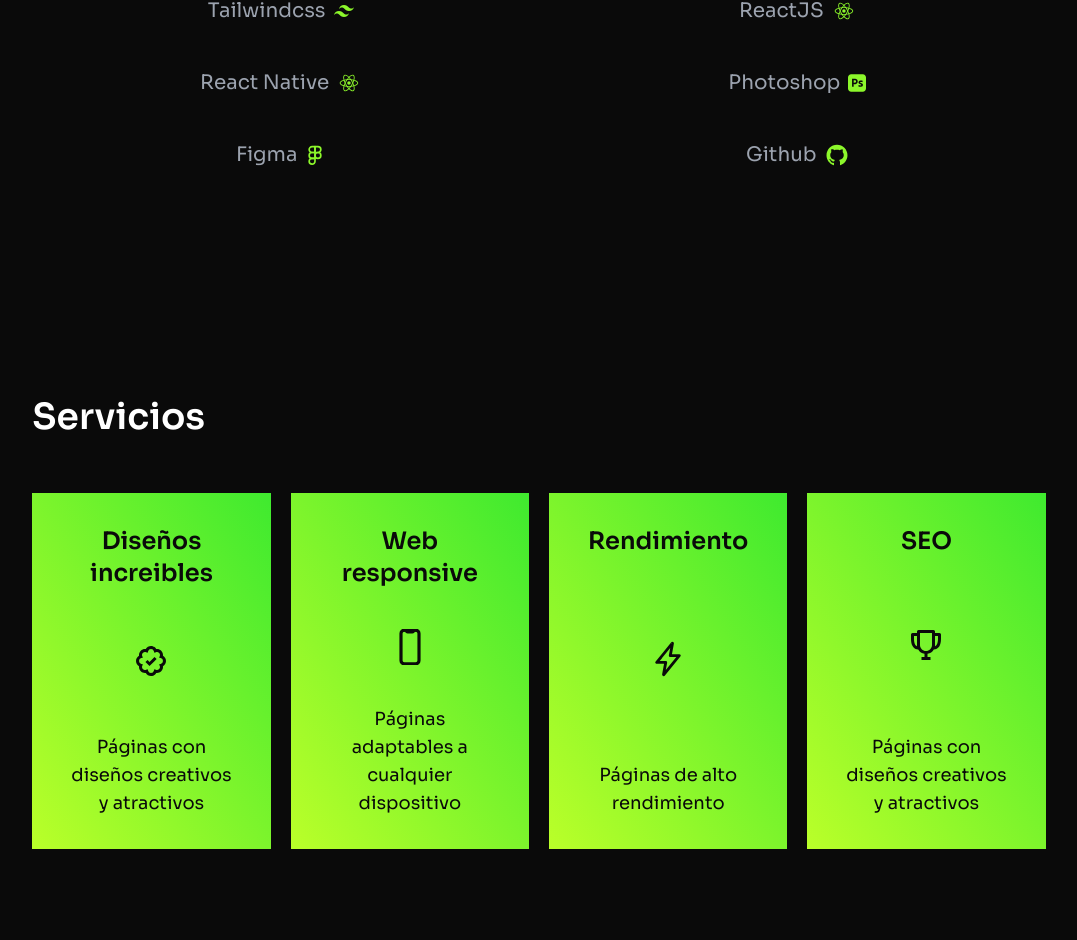
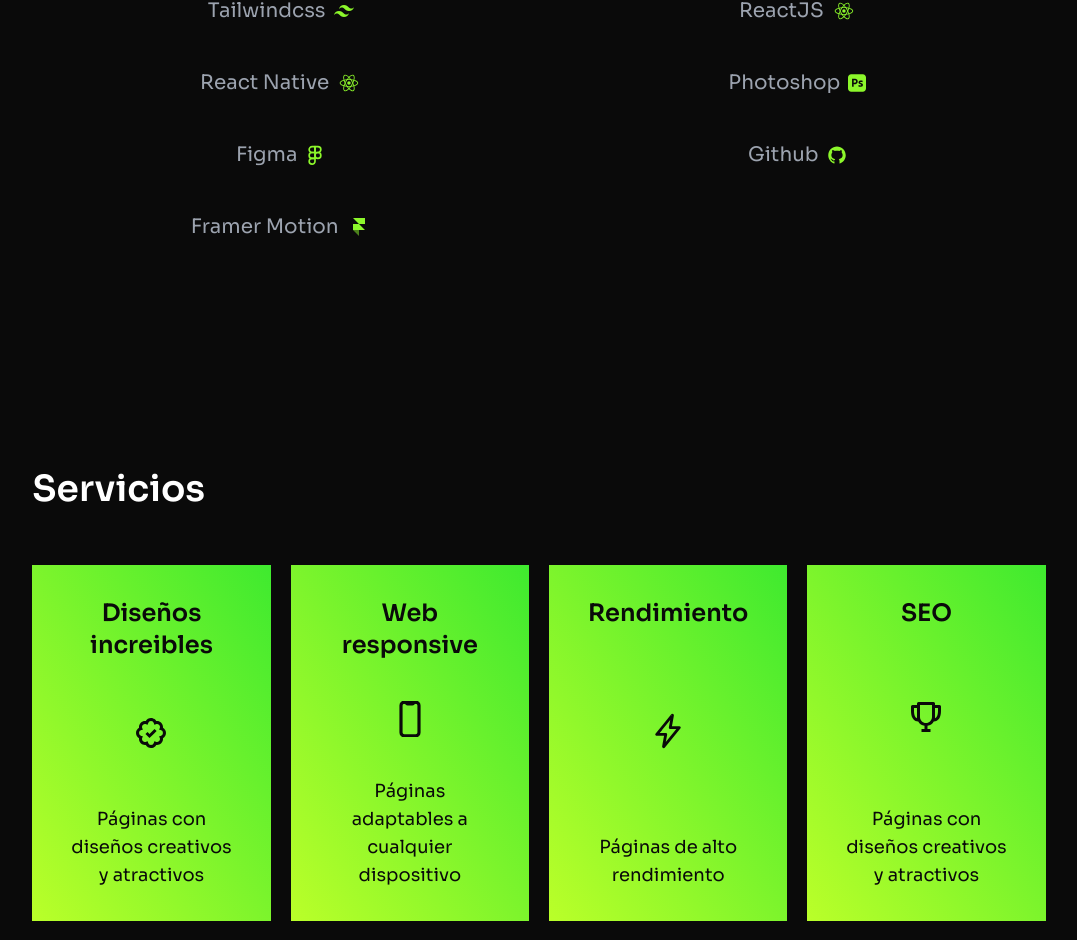
Before and after one commit to sijita/PortafolioV1, a React (Create React App) app: page / in a window 1280 px wide. Shown: the part 2173-3113 px from the top of the page, without its empty margins (101-1178 px from the left). Built offline with nearby package versions, Linux system fonts and the light colour scheme.

Commit message:
MODIFICADO: Experiencia y skills
Se añadió una nueva skill y se modificó el titulo de "agrosoft"

```diff
--- a/src/components/Experience.jsx
+++ b/src/components/Experience.jsx
@@ -63,8 +63,8 @@
               <motion.li variants={item} className="flex items-center gap-5">
                 <BiChevronRight className="text-3xl min-w-max fill-[#8cf72b]" />
                 {translated
-                  ? "Agrosoft (In construction)"
-                  : "Agrosoft (En construcción)"}
+                  ? "Agrosoft"
+                  : "Agrosoft"}
               </motion.li>
               <motion.li variants={item} className="flex items-center gap-5">
                 <BiChevronRight className="text-3xl min-w-max fill-[#8cf72b]" />
--- a/src/components/Skills.jsx
+++ b/src/components/Skills.jsx
@@ -8,6 +8,7 @@
 } from "react-icons/di";
 import { FiFigma } from "react-icons/fi";
 import { AiFillGithub } from "react-icons/ai";
+import { CgFramer } from "react-icons/cg";
 import ListItem from "./ListItem";
 import { motion } from "framer-motion";
 
@@ -97,7 +98,12 @@
         <ListItem
           item={item}
           name="Github"
-          icon={<AiFillGithub className="fill-[#8cf72b] text-2xl" />}
+          icon={<AiFillGithub className="fill-[#8cf72b] text-xl" />}
+        />
+        <ListItem
+          item={item}
+          name="Framer Motion"
+          icon={<CgFramer className="text-[#8cf72b] text-2xl" />}
         />
       </motion.ul>
     </div>
```
